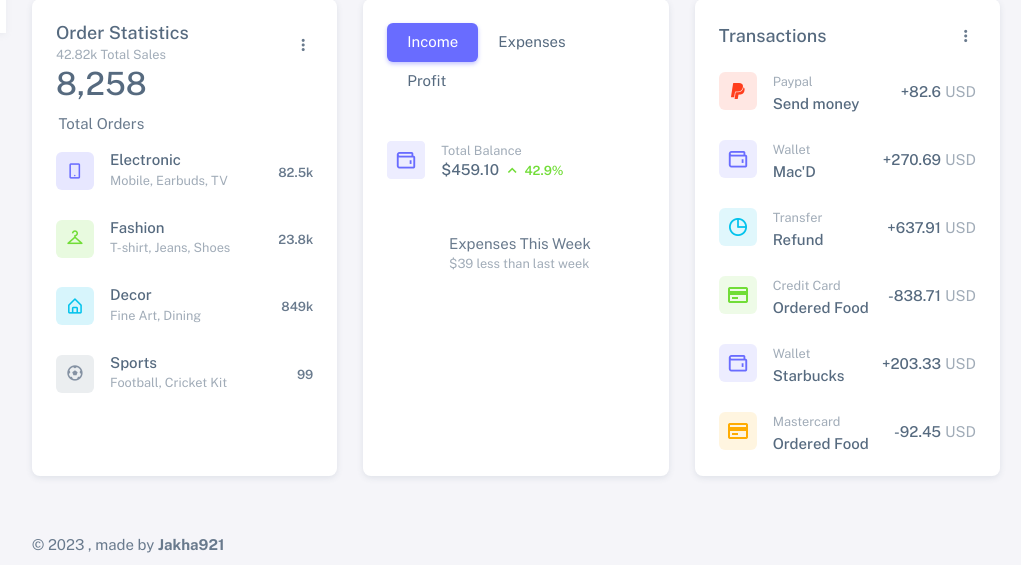
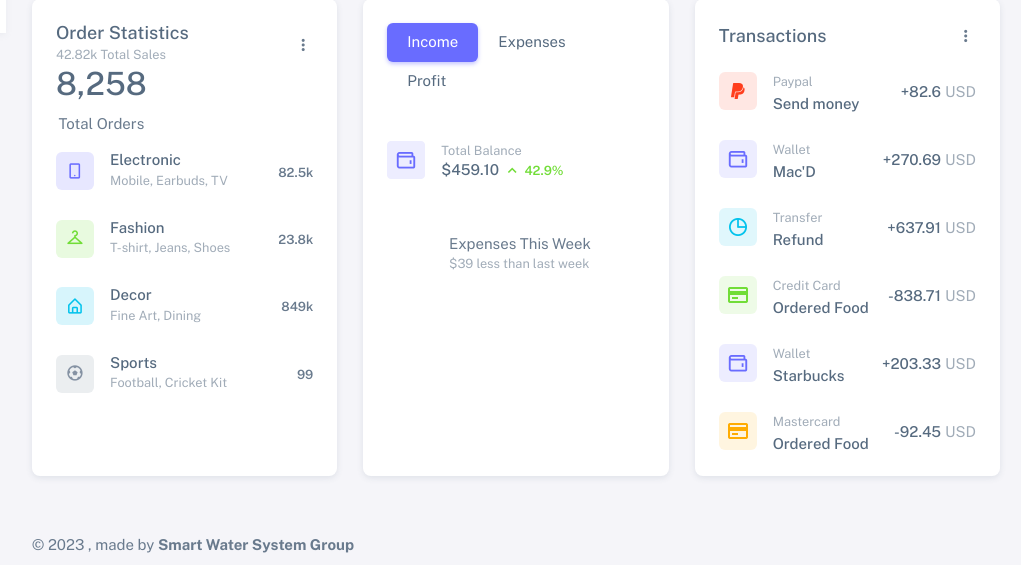
Before and after one commit to jakha921/SmartWaterSystem, a Django app: template templates/app/index.html in a window 1280 px wide. Shown: the part 767-1332 px from the top of the page, without its empty margins (254-1275 px from the left). Run offline with Django 4.2, Linux system fonts and the light colour scheme; the template is opened without the code that fills it, so the values that code supplies are empty; some libraries are stand-ins or nearby versions.

Commit message:
change footer

```diff
--- a/templates/app/footer.html
+++ b/templates/app/footer.html
@@ -6,7 +6,7 @@
                 document.write(new Date().getFullYear());
             </script>
             , made by
-            <a href="#" target="_blank" class="footer-link fw-bolder">Jakha921</a>
+            <a href="#" target="_blank" class="footer-link fw-bolder">Smart Water System Group</a>
         </div>
     </div>
 </footer>
```
